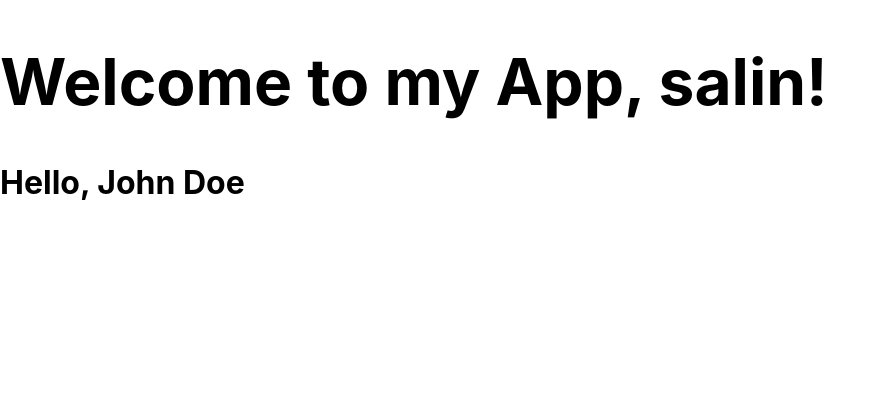
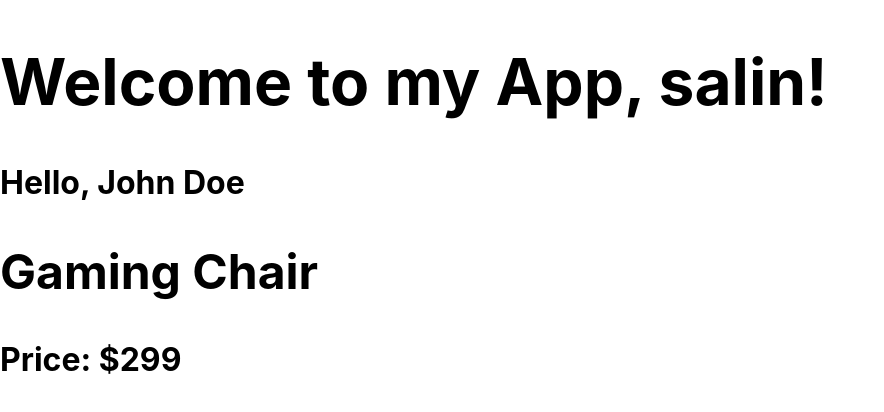
Before and after one commit to salinpaul94/60_DAY_PLAN_FOR_CROSS_PALTFORM_DEVELOPMENT, a React (Create React App) app in the folder test-roject/: page / in a window 1280 px wide. Shown: the top 412 px of the page, without its empty margins (0-884 px from the left). Built offline with nearby package versions, Linux system fonts and the light colour scheme.

Commit message:
day 4 task 8

```diff
--- a/test-roject/src/App.js
+++ b/test-roject/src/App.js
@@ -1,6 +1,6 @@
 import './App.css';
 import Welcome  from './components/welcome';
-
+import Product from './components/product';
 
 const user = {
   firstName: 'John',
@@ -11,6 +11,7 @@ const element = (
   <h1>
     <Welcome name="salin"/>
     Hello, {user.firstName} {user.lastName}
+    <Product name="Gaming Chair" price={299}/>
   </h1>
 )
 
--- /dev/null
+++ b/test-roject/src/components/product.js
@@ -0,0 +1,12 @@
+import React from "react";
+
+function Product(props) {
+    return (
+        <div>
+            <h2>{props.name}</h2>
+            <p>Price: ${props.price}</p>
+        </div>
+    );
+}
+
+export default Product;
```
